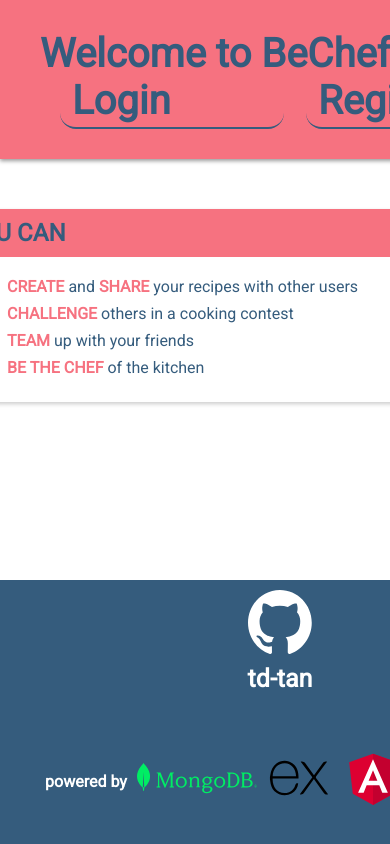
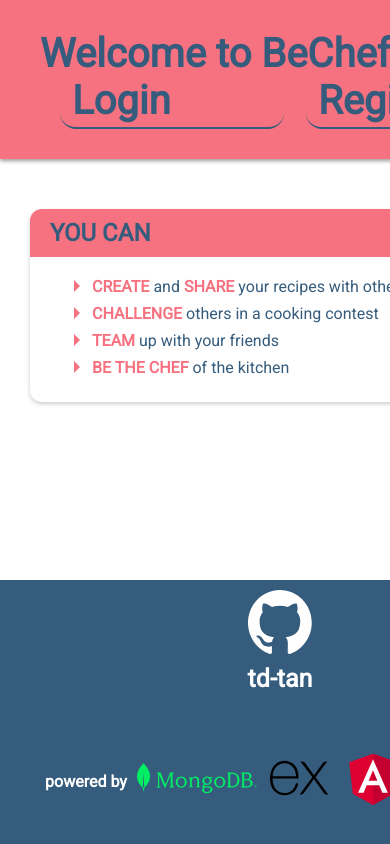
Before and after one commit to td-tan/BeChef, an Angular app: page / in a window 390 px wide. Shown: the top 844 px of the page. Built offline with nearby package versions, Linux system fonts and the light colour scheme.

Commit message:
fix: not responsive main content

```diff
--- a/src/app/app.component.sass
+++ b/src/app/app.component.sass
@@ -46,6 +46,7 @@ header
     color: #F67280 !important
 
 main
+    width: 560px
     flex: 1
     display: flex
     flex-direction: column
```
